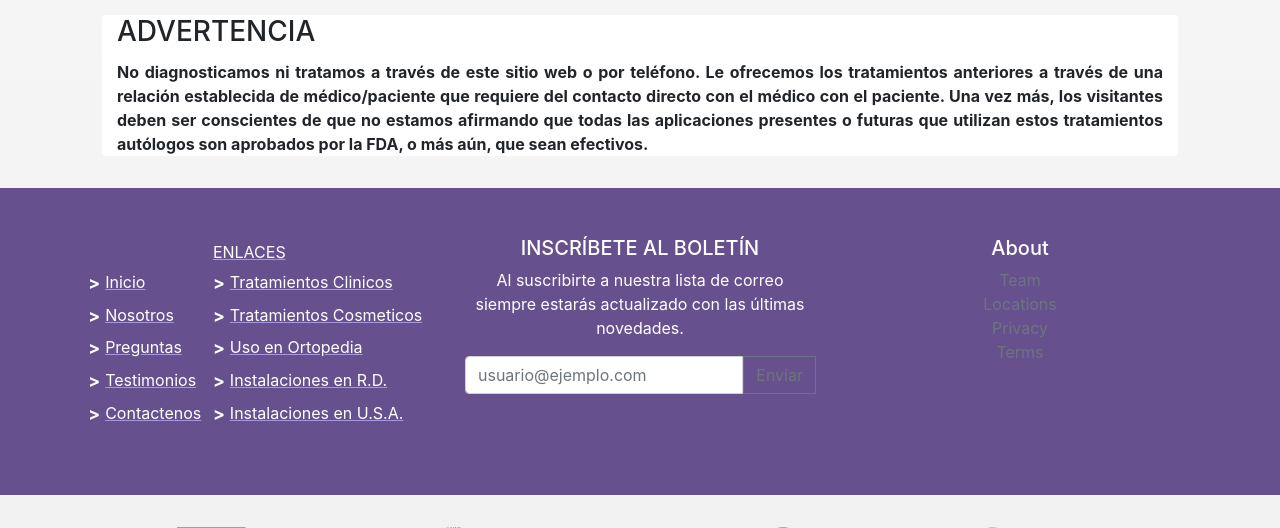
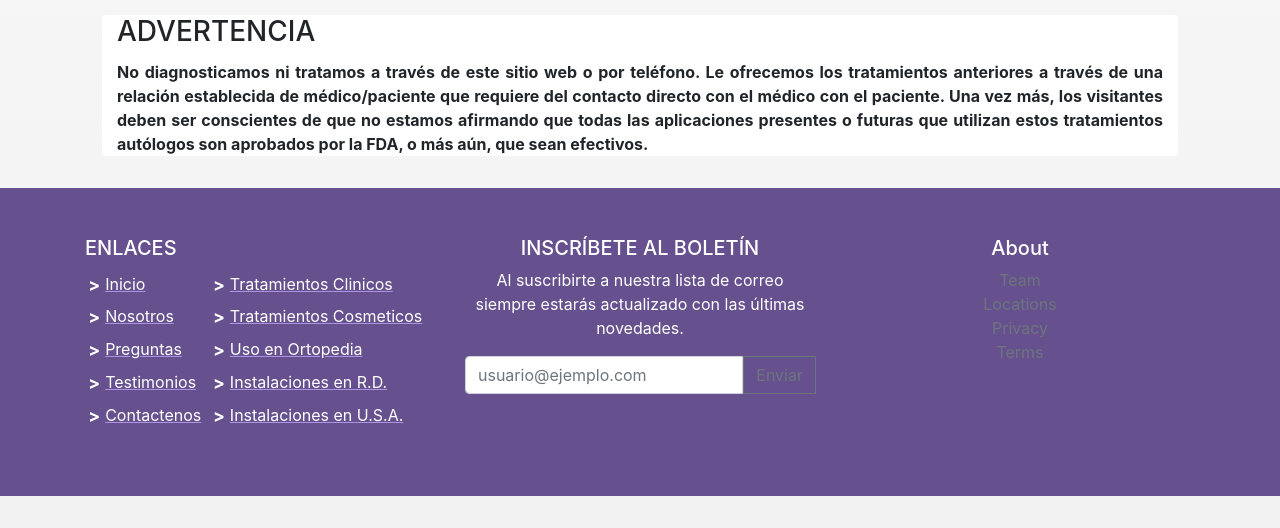
Before and after one commit to skupin/stemprocell, a PHP site: page /faq.php in a window 1280 px wide. Shown: the part 1264-1792 px from the top of the page. Run offline with PHP 8.4, Linux system fonts and the light colour scheme; some libraries are stand-ins or nearby versions.

Commit message:
fixed tittle in bottom nav

```diff
--- a/css/main.css
+++ b/css/main.css
@@ -346,3 +346,7 @@ li.active {
     text-align: justify;
     font-size: 1.2em;
 }
+
+.leftHeader {
+    text-align: left;
+}
--- a/include/footer.php
+++ b/include/footer.php
@@ -5,10 +5,8 @@
                 <div class="row">
 
                     <div class="col-4 col-md">
+                        <h5 class="leftHeader">ENLACES</h5>
                         <table class="text-left table borderless" id="bottomNav">
-                            <th>
-                                <td>ENLACES</td>
-                            </th>
                             <tr>
                                 <td><a href="index.php">Inicio</a></td>
                                 <td><a href="tratamientos_clinicos.php">Tratamientos Clinicos</a></td>
```
